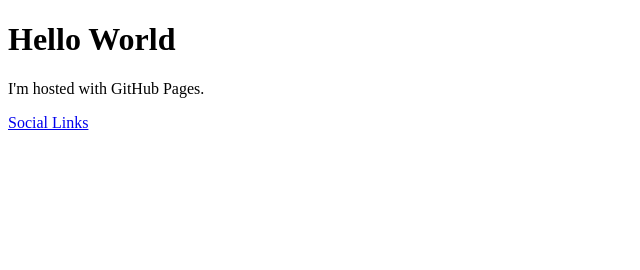
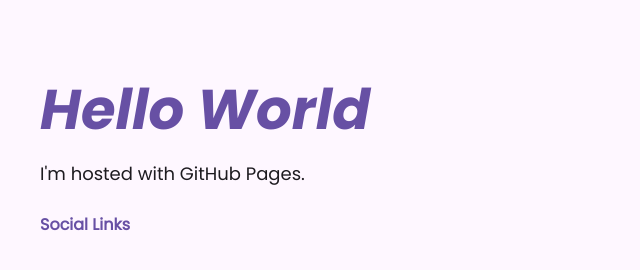
Before and after one commit to 1064-Studios/1064-Studios.github.io, a plain HTML site: page index.html in a window 1280 px wide. Shown: the whole page, without its empty margins (0-640 px from the left). Drawn offline with Linux system fonts and the light colour scheme.

Commit message:
Update index.html
M3 Expressive update

```diff
--- a/index.html
+++ b/index.html
@@ -1,8 +1,68 @@
 <!DOCTYPE html>
-<html>
+<html lang="en">
+<head>
+    <meta charset="UTF-8">
+    <meta name="viewport" content="width=device-width, initial-scale=1.0">
+    <title>Hello World</title>
+
+    <!-- 1. Import Google Fonts: Poppins Regular 400 & Bold 700 Italic -->
+    <link rel="preconnect" href="https://fonts.googleapis.com">
+    <link rel="preconnect" href="https://fonts.gstatic.com" crossorigin>
+    <link href="https://fonts.googleapis.com/css2?family=Poppins:ital,wght@0,400;1,700&display=swap" rel="stylesheet">
+
+    <!-- 2. Apply custom styles in the spirit of Material 3 -->
+    <style>
+        /* * Material 3 uses specific tokens for typography.
+         * We are applying the requested Poppins font family here.
+         * The 'Display Large' role is often expressive and is a good fit for a page title.
+        */
+        body {
+            font-family: 'Poppins', sans-serif;
+            font-weight: 400; /* Regular weight */
+            background-color: #fef7ff; /* Material 3 Neutral Surface */
+            color: #1d1b20; /* Material 3 On Surface color */
+            padding: 2rem;
+            line-height: 1.6;
+        }
+
+        /* * Applying Bold and Italic to the H1 element.
+         * This creates an expressive, stylized headline.
+        */
+        h1 {
+            font-family: 'Poppins', sans-serif;
+            font-weight: 700; /* Bold weight */
+            font-style: italic; /* Italic style */
+            color: #6750a4; /* Material 3 Primary Color */
+            font-size: 3.5rem; /* Equivalent to M3 Display Large */
+            line-height: 4rem;
+            margin-bottom: 1rem;
+        }
+
+        p {
+            font-size: 1.125rem; /* M3 Title Large */
+            margin-bottom: 1.5rem;
+        }
+
+        a {
+            color: #6750a4; /* Material 3 Primary Color */
+            text-decoration: none;
+            font-weight: 600;
+            border-bottom: 2px solid transparent;
+            transition: border-color 0.3s ease;
+        }
+
+        a:hover, a:focus {
+            border-color: #6750a4;
+        }
+    </style>
+</head>
 <body>
-<h1>Hello World</h1>
-<p>I'm hosted with GitHub Pages.</p>
-<a href="https://1064-studios.github.io/social-links.html">Social Links</a>
+
+    <h1>Hello World</h1>
+
+    <p>I'm hosted with GitHub Pages.</p>
+
+    <a href="https://1064-studios.github.io/social-links.html">Social Links</a>
+
 </body>
 </html>
```
